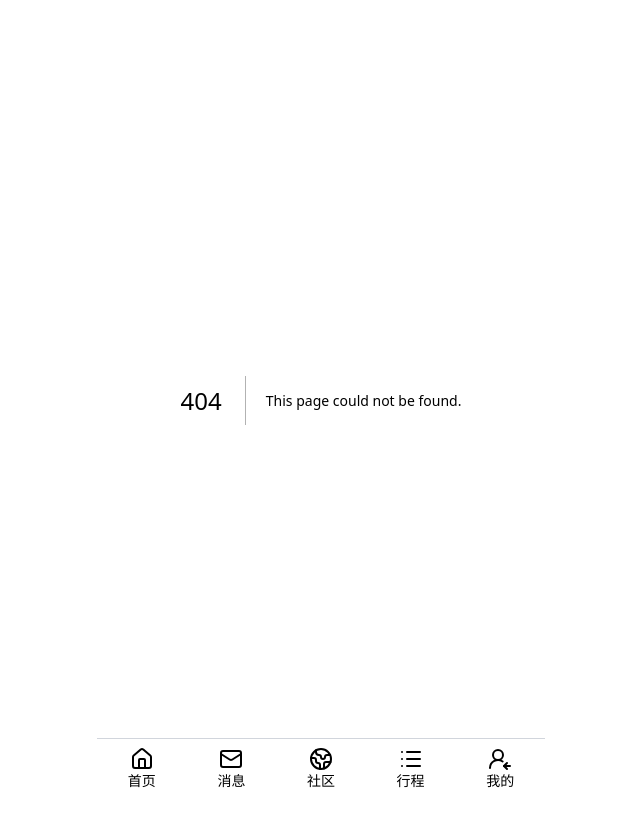
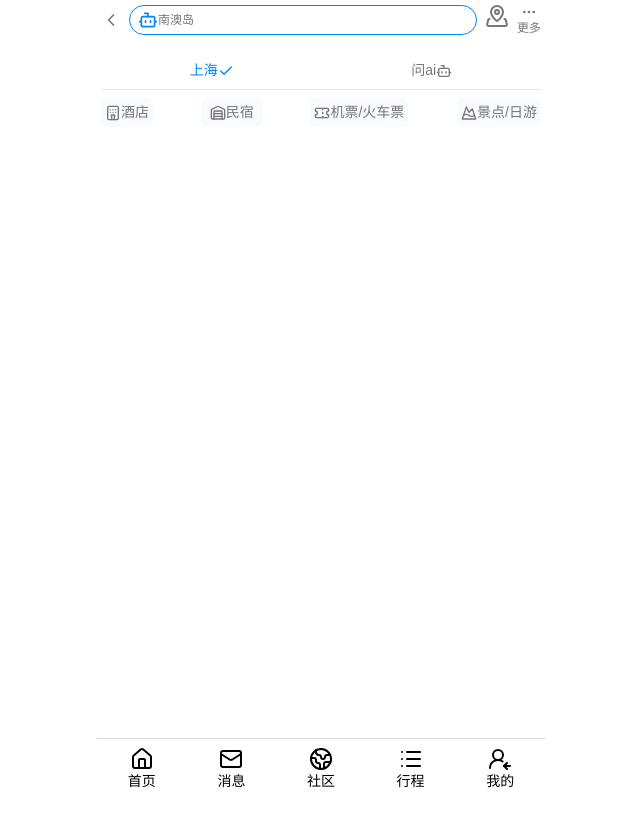
Before and after one commit to xiaoli0510/my-trip, a Next.js app: page /city in a window 1280 px wide. Before the commit this address had no page. Shown: the top 826 px of the page, without its empty margins (319-959 px from the left). After the commit the page ends 800 px from the top, so only its background shows below. Built offline with nearby package versions, Linux system fonts and the light colour scheme.

Commit message:
添加进入hotel的入口

```diff
--- /dev/null
+++ b/app/city/page.tsx
@@ -0,0 +1,83 @@
+"use client";
+import {
+  Bot,
+  MapPinned,
+  ChevronLeft,
+  CircleX,
+  Ellipsis,
+  Check,
+  Hotel,
+  Warehouse,
+  Ticket,
+  MountainSnow,
+} from "lucide-react";
+import { useRouter } from "next/navigation";
+import { useState } from "react";
+
+//城市综合主页
+
+export default function Search() {
+  const [key, setKey] = useState("南澳岛");
+
+  const router = useRouter();
+  const goBack = () => {
+    router.back();
+  };
+
+  const enterHotel = () => {
+    router.push('/hotel');
+  }
+
+  return (
+    <div className="w-full p-1">
+      <div className="flex justify-between gap-2 items-center">
+        <ChevronLeft size={20} className="flex-none" onClick={goBack} />
+        <div className="border border-theme rounded-2xl py-1 px-2 flex flex-auto w-60">
+          <Bot className="text-theme inline-block flex-non" size={20} />
+          <input
+            className="flex-initial w-70 text-xs"
+            placeholder="汕头的酒店"
+            value={key}
+            disabled
+          />
+        </div>
+        <div className="flex-none flex flex-row gap-2">
+          <MapPinned />
+          <div className="flex-none flex flex-col text-center align-middle items-center">
+            <Ellipsis size={16} />
+            <div className="text-xs">更多</div>
+          </div>
+        </div>
+      </div>
+      <div className="border-b border-gray-200 flex justify-around mt-4 mb-2 py-2">
+        <div className="text-theme">
+          <span>上海</span>
+          <Check size={16} className="inline-block"/>
+        </div>
+        <div>
+          <span>问ai</span>
+          <Bot size={16} className="inline-block"/>
+        </div>
+      </div>
+
+      <div className="flex justify-between">
+        <div className="rounded-md bg-blue-50/50 flex flex-row items-center px-1" onClick={enterHotel}>
+          <Hotel size={16} />
+          <span>酒店</span>
+        </div>
+        <div className="rounded-md bg-blue-50/50 flex flex-row items-center px-2 py-1">
+          <Warehouse size={16} />
+          <span>民宿</span>
+        </div>
+        <div className="rounded-md bg-blue-50/50 flex flex-row items-center px-1">
+          <Ticket size={16} />
+          <span>机票/火车票</span>
+        </div>
+        <div className="rounded-md bg-blue-50/50 flex flex-row items-center px-1">
+        <MountainSnow size={16} />
+          <span>景点/日游</span>
+        </div>
+      </div>
+    </div>
+  );
+}
--- /dev/null
+++ b/app/data/city.ts
@@ -0,0 +1,9 @@
+export interface City {
+    name: string,
+    id: number,
+}
+export const hotCityList:City[] = [
+    {name:'汕头',id:3},
+    {name:'潮州',id:4},
+    {name:'南澳',id:5},
+];
--- a/app/data/hotCity.ts
+++ /dev/null
@@ -1,6 +0,0 @@
-export const hotCityList = [
-     {name:'上海',id:1},
-    {name:'青岛',id:2},
-    {name:'北京',id:3},
-    {name:'大连',id:4},
-];
--- a/app/data/recommend.ts
+++ b/app/data/recommend.ts
@@ -1,19 +1,31 @@
+import { StaticImageData } from "next/image";
 import ImgMoon from "../../public/moon.jpg";
 import ImgPerson from "../../public/person.jpg";
 
-  export const recommendList = [
+export interface Recommend {
+  src: StaticImageData;
+  id: number;
+  likes: string;
+  title: string;
+  author: string;
+  authorSrc: StaticImageData;
+}
+
+export const recommendList: Recommend[] = [
   {
     src: ImgMoon,
     id: 1,
-      likes:'1.4万',
-      title:'你是谁',
-      author:'张三',
+    likes: "1.4万",
+    title: "你是谁",
+    author: "张三",
+    authorSrc: ImgMoon,
   },
   {
     src: ImgPerson,
     id: 2,
-      title:'你是谁2',
-      likes:'1.4万',
-      author:'张三',
+    title: "你是谁2",
+    likes: "1.4万",
+    author: "张三",
+    authorSrc: ImgMoon,
   },
 ];
--- a/app/globals.css
+++ b/app/globals.css
@@ -2,7 +2,7 @@
 
 :root {
   --background: #ffffff;
-  --foreground: #171717;
+  --foreground: #797676;
   --theme-color: #0086f6;
 }
 
--- /dev/null
+++ b/app/home/HotSearchPlaceholder.tsx
@@ -0,0 +1,38 @@
+import Link from "next/link";
+import { hotCityList} from '@/app/data/city';
+import { Bot,MapPinned,Search } from "lucide-react";
+
+// 热门搜索占位区
+export default function HotSearch(){
+    return (
+         <div className="bg-blue-100/20 rounded-sm p-1 mb-2">
+        <div className=" flex justify-between">
+          <div className="border border-theme rounded-sm p-1 flex flex-auto w-[76%] justify-between flex-row">
+            <div className="flex justify-self-start items-center align-middle">
+              <Bot className="text-theme inline-block"/>
+              <span>搜索目的地/酒店/旅游/景点/交通</span>
+            </div>
+            <div className="text-white bg-theme rounded-sm py-1 px-2">
+              <Search size="16"/>
+            </div>
+          </div>
+          <div className="flex-none flex flex-col w-[20%] text-center align-middle items-center">
+            <MapPinned />
+            <div className="text-xs">旅游地图</div>
+          </div>
+        </div>
+        <div className="flex flex-row mt-2 justify-between">
+          {
+            hotCityList.map(item => (
+             <Link href={{
+              pathname:'/hot',
+              query:{id:item.id}
+             }} className="rounded-[10px] bg-white px-1" key={item.id}>
+              {item.name}
+             </Link>
+            ))
+          }
+        </div>
+      </div>
+    )
+}
--- a/app/home/Recommend.tsx
+++ b/app/home/Recommend.tsx
@@ -1,7 +1,7 @@
 import Image from "next/image";
 import { recommendList } from "../data/recommend";
-import ImgMoon from "../../public/moon.jpg";
 
+//推荐区
 export default function Recommend() {
   return (
     <div className="columns-2 gap-2">
@@ -13,7 +13,7 @@ export default function Recommend() {
             <div>
               <Image
                 className="inline-block mr-1 rounded-full"
-                src={ImgMoon}
+                src={item.authorSrc}
                 alt="pic"
                 width={10}
                 height={10}
--- a/app/hot/page.tsx
+++ b/app/hot/page.tsx
@@ -1,9 +1,9 @@
 
-import { hotCityList } from "@/app/data/hotCity";
+import { City, hotCityList } from "@/app/data/city";
 
 export default async function Hot({searchParams}:{searchParams:Promise<{id?:string}>}) {
   const {id} = await searchParams;
-  const curCity = hotCityList.find((item) => item.id === Number(id));
+  const curCity:City = hotCityList.find((item) => item.id === Number(id))!;
   return (
     <div>
       这是热门城市{id}
--- /dev/null
+++ b/app/hotel/page.tsx
@@ -0,0 +1,56 @@
+"use client";
+import {
+  MapPinned,
+  ChevronLeft,
+  Ellipsis,
+  Search
+} from "lucide-react";
+import { useRouter } from "next/navigation";
+import { useState } from "react";
+
+//j酒店列表
+
+export default function Hotel() {
+  const [key, setKey] = useState("南澳岛");
+
+  const router = useRouter();
+  const goBack = () => {
+    router.back();
+  };
+
+  const enterHotel = () => {
+
+  }
+
+  return (
+    <div className="w-full p-1">
+      <div className="flex justify-between gap-2 items-center">
+        <ChevronLeft size={20} className="flex-none" onClick={goBack} />
+        <div className="bg-blue-50/30 rounded-4xl py-1 px-2 flex gap-2 items-center text-xs">
+          <div>{key}</div>
+          <div className="flex flex-col">
+            <div>07-15</div>
+            <div>07-16</div>
+          </div>
+          <div className="flex flex-col  border-r border-white pr-1">
+            <div>1间</div>
+            <div>1人</div>
+          </div>
+          <Search size="16"/>
+          <input
+            className="flex-initial text-xs"
+            placeholder="位置/品牌/酒店"
+            disabled
+          />
+        </div>
+        <div className="flex-none flex flex-row gap-2">
+          <MapPinned />
+          <div className="flex-none flex flex-col text-center align-middle items-center">
+            <Ellipsis size={16} />
+            <div className="text-xs">更多</div>
+          </div>
+        </div>
+      </div>
+    </div>
+  );
+}
--- a/app/page.tsx
+++ b/app/page.tsx
@@ -1,47 +1,11 @@
-import Image from "next/image";
-import Recommend from '@/app/home/Recommend'
-import Link from "next/link";
-import { hotCityList} from '@/app/data/hotCity';
+import Recommend from "@/app/home/Recommend";
+import HotSearchPlaceholder from "./home/HotSearchPlaceholder";
 
 export default function Home() {
   return (
     <div>
-      <div className="bg-blue-100/20 rounded-sm p-1 mb-2">
-        <div className=" flex justify-between">
-          <div className="border border-theme rounded-sm p-1 flex w-[80%] justify-between flex-row items-center">
-            <div>
-              <Image
-                src="/robot.png"
-                width={20}
-                height={20}
-                alt="robot"
-                className="inline-block mr-1"
-              />
-              <span>搜索目的地/酒店/旅游/景点/交通</span>
-            </div>
-            <div className="bg-theme rounded-sm py-1 px-2">
-              <Image src="/search.png" width={14} height={14} alt="search" />
-            </div>
-          </div>
-          <div className="flex flex-col w-[20%] text-center align-middle items-center">
-            <Image src="/map.png" width={18} height={18} alt="map" />
-            <div className="text-xs">旅游地图</div>
-          </div>
-        </div>
-        <div className="flex flex-row mt-2 justify-between">
-          {
-            hotCityList.map(item => (
-             <Link href={{
-              pathname:'/hot',
-              query:{id:item.id}
-             }} className="rounded-[10px] bg-white px-1" key={item.id}>
-              {item.name}
-             </Link>
-            ))
-          }
-        </div>
-      </div>
-      <Recommend/>
+      <HotSearchPlaceholder />
+      <Recommend />
     </div>
   );
 }
--- /dev/null
+++ b/app/search/page.tsx
@@ -0,0 +1,45 @@
+"use client";
+import { Bot, MapPinned, ChevronLeft, CircleX } from "lucide-react";
+import { useRouter } from "next/navigation";
+import { useState } from "react";
+
+export default function Search() {
+  const router = useRouter();
+  const [key, setKey] = useState("南澳岛");
+
+  const enterSearch = () => {
+    router.push("/city");
+  };
+
+  const goBack = () => {
+    router.back();
+  };
+
+  return (
+    <div className="w-full p-1">
+      <div className="flex justify-between gap-2 items-center">
+        <ChevronLeft size={20} className="flex-none" onClick={goBack} />
+        <div className="border border-theme rounded-2xl py-1 px-2 flex flex-auto w-64">
+          <Bot className="text-theme inline-block flex-non" size={20} />
+          <input
+            className="flex-initial w-70 text-xs"
+            placeholder="汕头的酒店"
+            value={key}
+            onChange={(e) => setKey(e.target.value)}
+          />
+          {key ? (
+            <CircleX size={16} onClick={() => setKey("")} />
+          ) : (
+            <MapPinned className="flex-none" size={18} />
+          )}
+        </div>
+        <div
+          className="flex-none bg-theme text-white rounded-2xl px-3 py-1"
+          onClick={enterSearch}
+        >
+          搜索
+        </div>
+      </div>
+    </div>
+  );
+}
```
Lines whose indentation alone changed are shown as unchanged.
